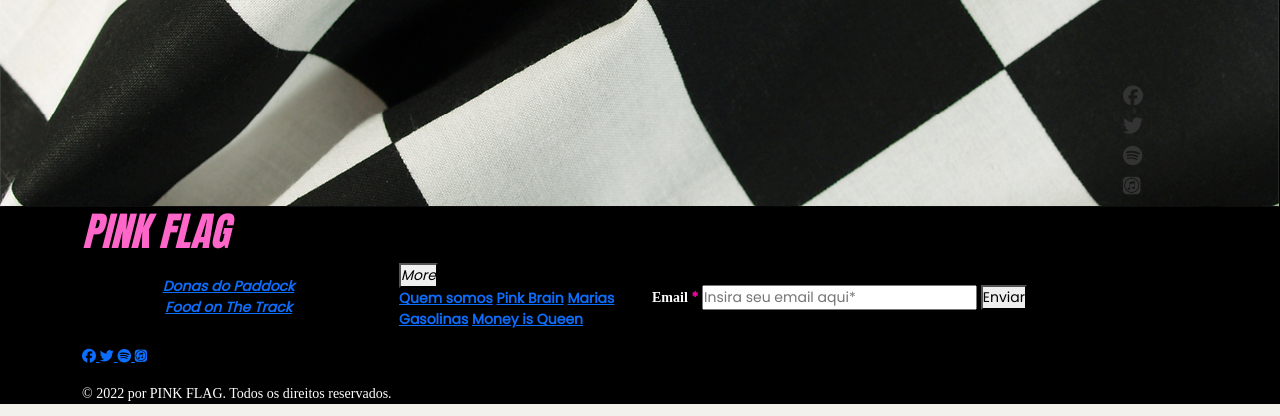
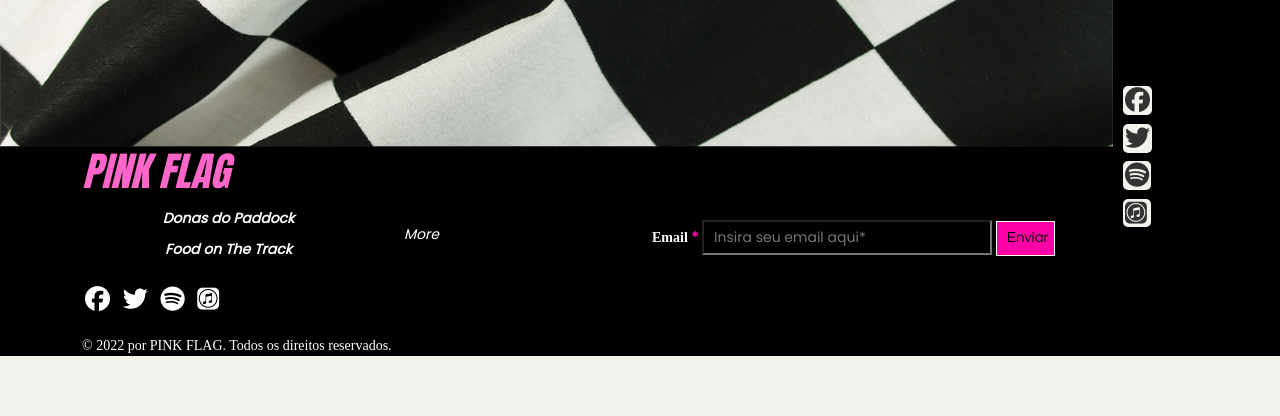
Before and after one commit to Raynnerz/Pink-Flag, a plain HTML site: page index.html in a window 1280 px wide. Shown: the part 279-695 px from the top of the page. Drawn offline with nearby package versions, Linux system fonts and the light colour scheme.

Commit message:
Update componentes.css

```diff
--- a/assets/css/componentes.css
+++ b/assets/css/componentes.css
@@ -1,4 +1,4 @@
-.menu li {
+.menu li, .menu__footer li {
     display: inline;
 }
 .menu li a {
@@ -16,9 +16,14 @@
 .redes li a {
     color: #333;
     text-decoration: none;
-    font-size: 20px;
+    font-size: 25px;
     padding: 3px;
     transition: transform .3s;
+}
+.redes i {
+    background-color: #f2f1ec;
+    border-radius: 5px;
+    padding: 2px;
 }
 .redes li i:hover {
     transform: scale(1.1)
@@ -37,7 +42,7 @@
     position: absolute;
     background-color: #f2f1ec;
     min-width: 160px;
-    box-shadow: 0px 8px 16px 0px rgba(0,0,0,0.2);
+    box-shadow: 0px 8px 16px 0px rgba(1,0,0,0.2);
     z-index: 1;
 }
 .dropdown-content a {
@@ -48,7 +53,7 @@
 }
 .dropdown-content a:hover {
     background-color: #ddd;
-    color: #FF00A7;
+    color:#FF00A7;
 }
 .dropdown:hover .dropdown-content {
     display: block;
@@ -57,8 +62,98 @@
     background-color: #ddd;
     color: #FF00A7;
 }
+#banner__rodape {
+    height: 150px;
+    width: 1113px;
+}
+.menu__footer li a {
+    margin: auto;
+    color: #ffffff;
+    text-decoration: none;
+    transition: transform .3s;
+    padding: 5px 10px;
+    display: inline-block;
+}
+.menu__footer li a:hover {
+    color: #FF66CA;
+    transform: scale(1.1)
+}
+.redes__footer li a {
+    color: #ffffff;
+    text-decoration: none;
+    font-size: 25px;
+    padding: 3px;
+    transition: transform .3s;
+}
+.redes__footer li i:hover {
+    transform: scale(1.1)
+}
+.dropbtn__footer {
+    background-color: #000000;
+    color:#ffffff;
+    border: none;
+    padding: 5px;
+}
+.dropup__footer {
+    position: relative;
+    display: inline-block;
+}
+.dropup-content__footer {
+    display: none;
+    position: absolute;
+    bottom: 50px;
+    background-color: #f2f1ec;
+    min-width: 160px;
+    box-shadow: 0px 8px 16px 0px rgba(255,255,255,0.2);
+    z-index: 1;
+}
+.dropup-content__footer a {
+    color: #000000;
+    padding: 12px 16px;
+    text-decoration: none;
+    display: block;
+}
+.dropup-content__footer a:hover {
+    background-color: #ddd;
+    color:#FF66CA;
+}
+.dropup__footer:hover .dropup-content__footer {
+    display: block;
+}
+.dropup__footer:hover .dropbtn__footer {
+    background-color: #ddd;
+    color: #FF66CA;
+    padding: 8px;
+}
+.emailInput {
+    background-color: #000000;
+    margin: solid white;
+    padding: 5px;
+    padding-left: 10px;
+    color: #ffffff;
+}
+.emailInput:hover {
+    border: solid white;
+}
+#email__label {
+    color: #ffffff;
+}
+.btn-email {
+    color:#000000;
+    background-color: #ff00a7;
+    padding: 5px;
+    padding-left: 10px;
+    font-family: 'Questrial';
+    font-size: 15px;
+    border: solid white 1px;
+}
+.btn-email:hover {
+    color: #ffffff;
+    border: none;
+    background-color: rgba(255,0,167,0.5)
+}
 /* animation */
-.menu, .logo, .menu__dropdown {
+.menu, .logo, .menu-dropdown {
     animation: fromTop .7s .2s backwards;
 }
 .redes {
```
